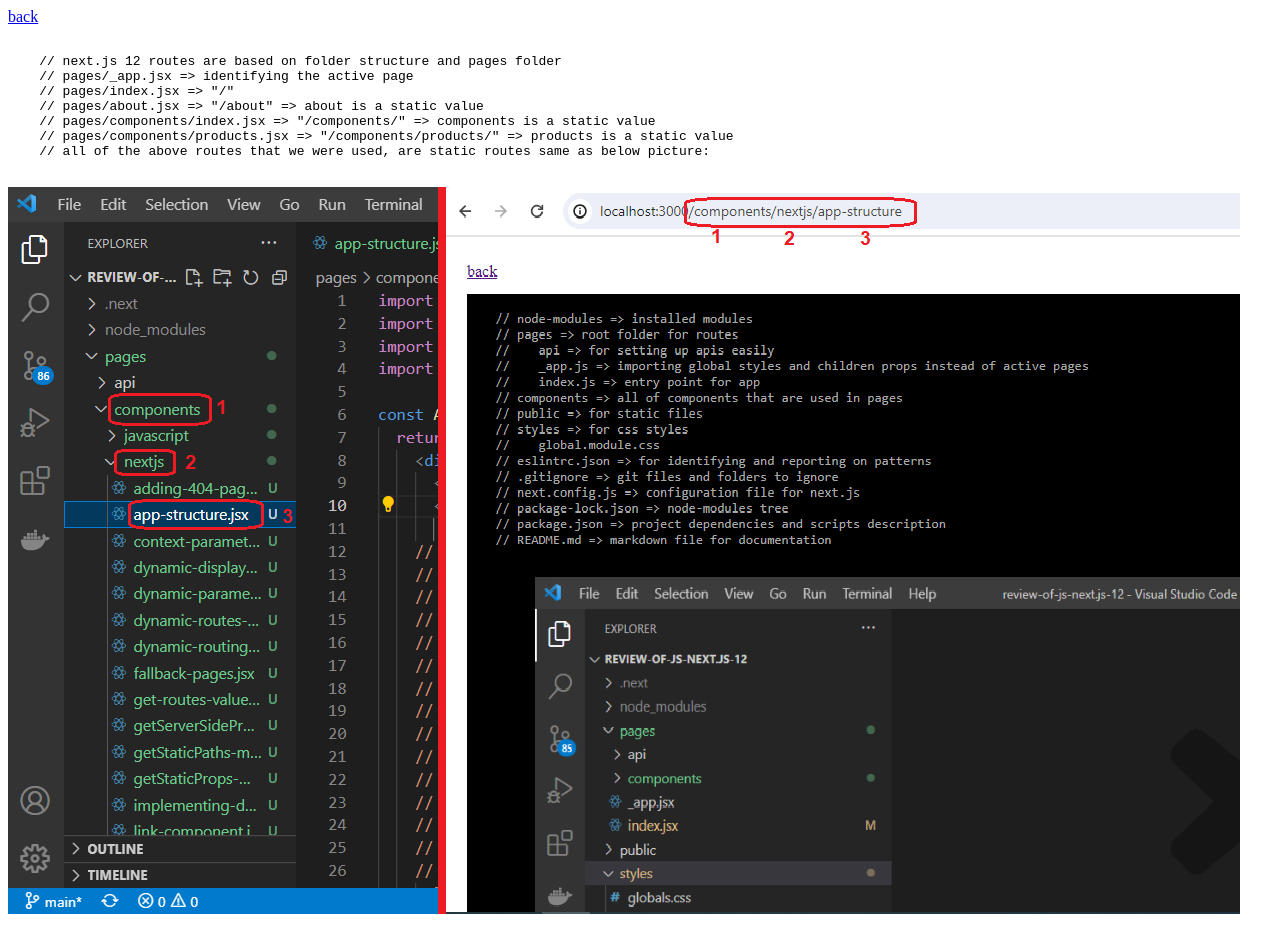
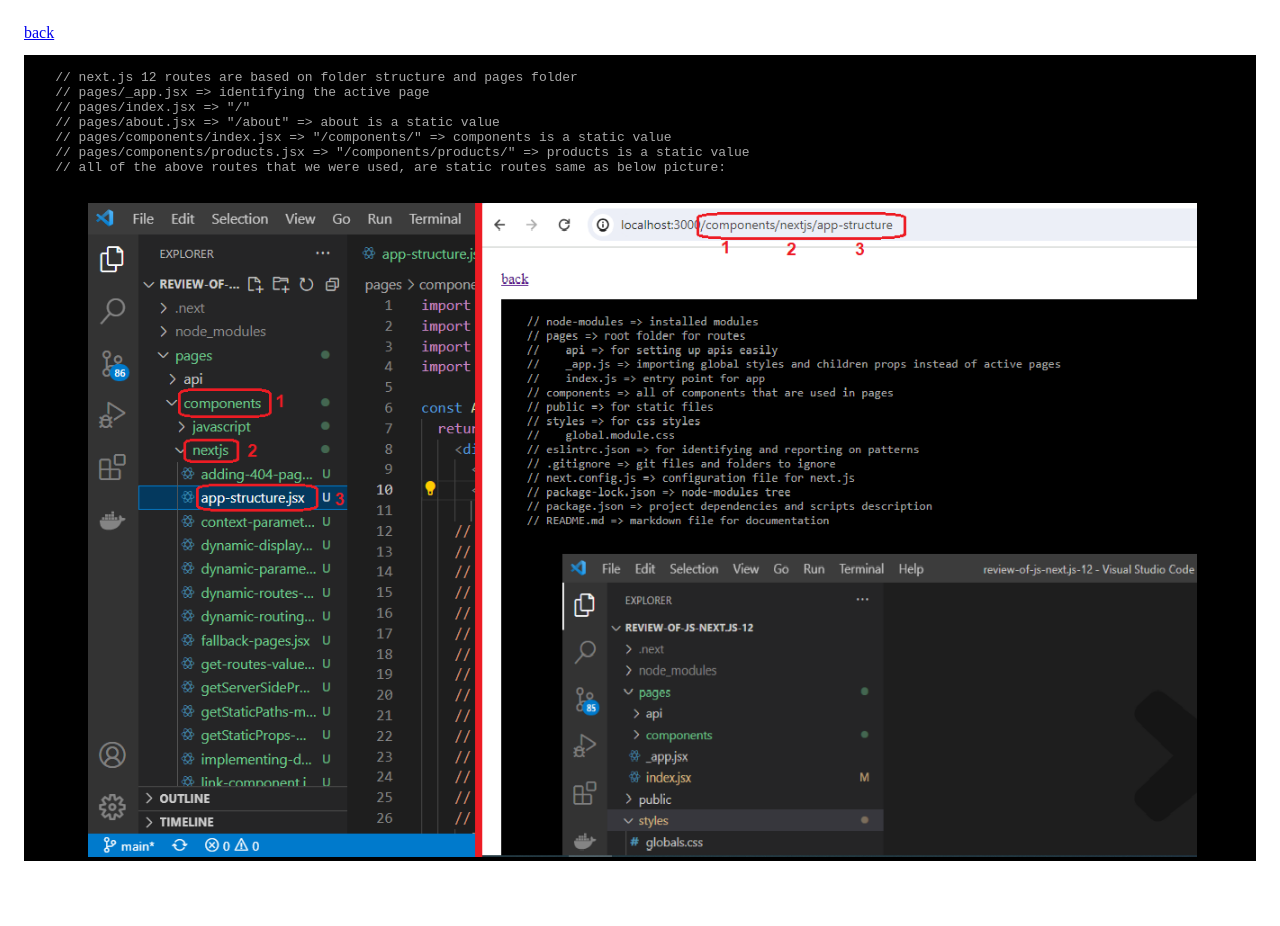
Before and after one commit to arefmaghdam/review-of-js-next.js-12, a Next.js app: page /components/nextjs/dynamic-routes-uses in a window 1280 px wide. After the commit the page ends 885 px from the top, so only its background shows below. Built offline with nearby package versions, Linux system fonts and the light colour scheme.

Commit message:
feat: add some styles for sub pages

```diff
--- a/styles/Home.module.css
+++ b/styles/Home.module.css
@@ -24,3 +24,19 @@
     flex-direction: column;
     margin: 5px 0;
 }
+
+.subPages {
+    padding: 1rem;
+}
+
+.codeConainer {
+    background-color: rgb(0, 0, 0);
+    color:darkgray ;
+    width: 100%;
+}
+
+.imageStyles {
+    width: 90%;
+    height: auto;
+    margin-left: 5vw;
+}
```
